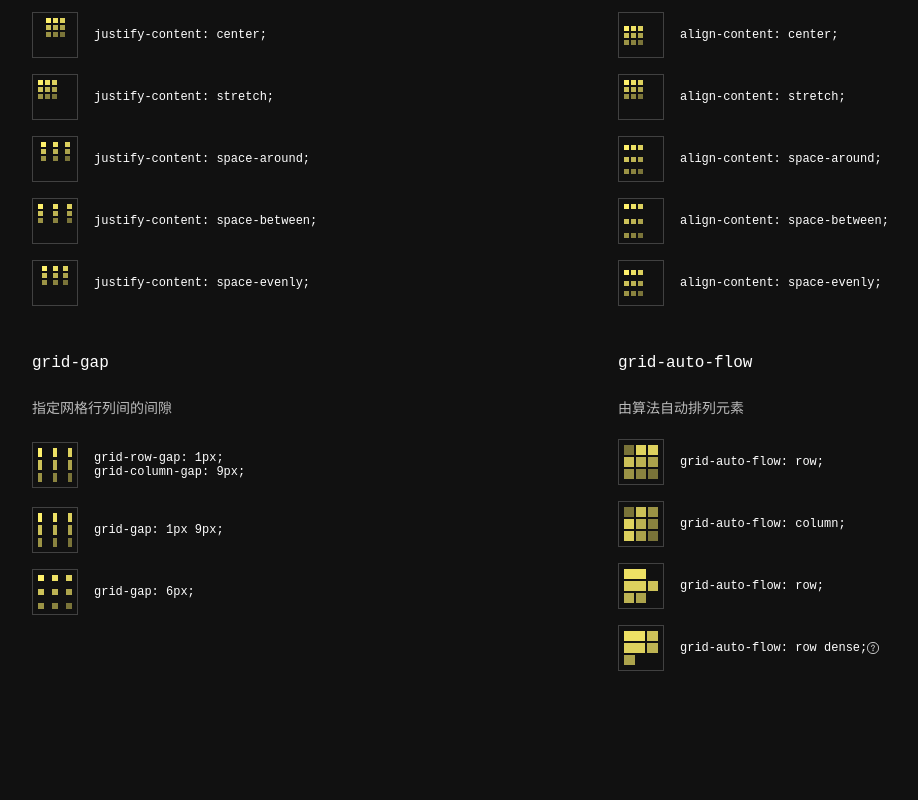
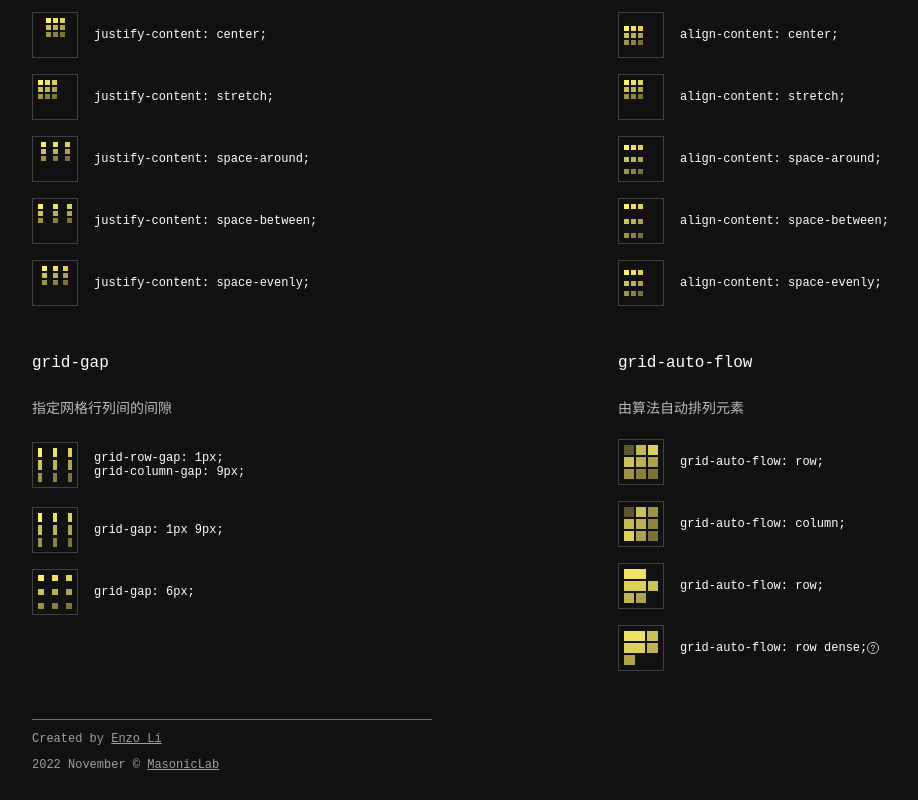
Before and after one commit to Eynzof/cheatsheet, a Next.js app: page /grid in a window 1280 px wide. Shown: the part 1152-1952 px from the top of the page, without its empty margins (32-950 px from the left). Before the commit the page ends 1831 px from the top, so only its background shows below. Built offline with nearby package versions, Linux system fonts and the light colour scheme.

Commit message:
add footer

```diff
--- /dev/null
+++ b/components/footer.module.css
@@ -0,0 +1,13 @@
+.footer {
+    margin-top: 2.5rem;
+    font-size: 12px;
+    color: #fff;
+    opacity: 0.6;
+    width: 400px;
+    border-top: 1px solid #aaa;
+    padding-bottom: 1rem;
+}
+
+.footer a {
+    text-decoration: underline;
+}
--- /dev/null
+++ b/components/footer.tsx
@@ -0,0 +1,14 @@
+import React from 'react';
+import styles from './footer.module.css';
+
+
+function Footer() {
+    return (
+        <div className={styles.footer}>
+            <p>Created by <a href="https://wordpress.eynzo.me/">Enzo Li</a></p>
+            <p>2022 November © <a href="">MasonicLab</a></p>
+        </div>
+    );
+}
+
+export default Footer;
--- a/pages/flex.tsx
+++ b/pages/flex.tsx
@@ -7,6 +7,7 @@ import FlexWrap from "../components/Flex/FlexWrap";
 import FlexJustifyContent from "../components/Flex/FlexJustifyContent";
 import FlexAlignItems from "../components/Flex/FlexAlignItems";
 import FlexAlignContents from "../components/Flex/FlexAlignContents";
+import Footer from "../components/footer";
 
 function Flex() {
     return (<>
@@ -22,6 +23,7 @@ function Flex() {
                 <FlexAlignContents/>
                 <FlexJustifyContent/>
             </div>
+            <Footer/>
         </div>
     </>)
 }
--- a/pages/grid.tsx
+++ b/pages/grid.tsx
@@ -9,6 +9,7 @@ import JustifyContent from "../components/Grid/JustifyContent";
 import AlignContent from "../components/Grid/AlignContent";
 import GridDisplay from '../components/Grid/GridDisplay';
 import GridAutoFlow from "../components/Grid/GridAutoFlow";
+import Footer from "../components/footer";
 function Grid() {
     return (
         <>
@@ -25,6 +26,7 @@ function Grid() {
                     <GridGap/>
                     <GridAutoFlow/>
                 </div>
+                <Footer/>
             </div></>
     );
 }
```
